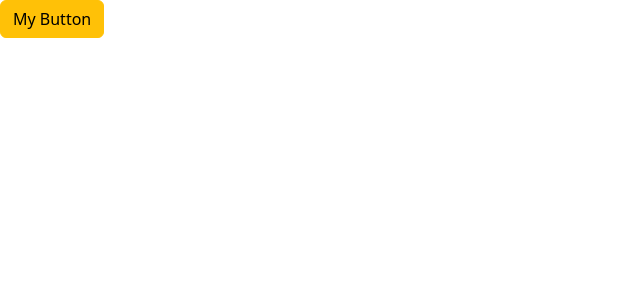
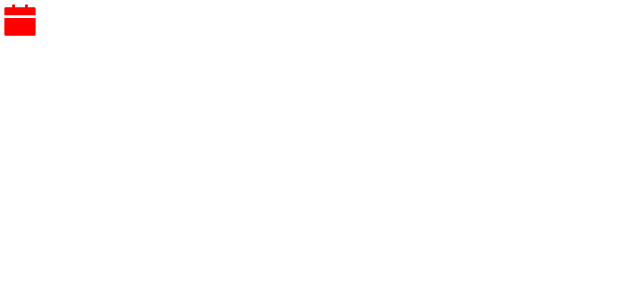
Before and after one commit to NgineZZ/ReactMoshTsx1, a React (Vite) app: page / in a window 1280 px wide. Shown: the top 300 px of the page, without its empty margins (0-640 px from the left). Built offline with nearby package versions, Linux system fonts and the light colour scheme.

Commit message:
added reactIcons and instyles

```diff
--- a/package.json
+++ b/package.json
@@ -12,7 +12,8 @@
   "dependencies": {
     "bootstrap": "^5.2.3",
     "react": "^18.2.0",
-    "react-dom": "^18.2.0"
+    "react-dom": "^18.2.0",
+    "react-icons": "^4.7.1"
   },
   "devDependencies": {
     "@types/react": "^18.2.66",
--- a/src/App.tsx
+++ b/src/App.tsx
@@ -1,17 +1,9 @@
-import { useState } from "react";
-import Alert from "./Components/Alert";
-import Button from "./Components/Button";
+import { AiFillCalendar } from "react-icons/ai";
 
 function App() {
-  const [alertVisible, setAleartVisibility] = useState(false);
   return (
     <div>
-      {alertVisible && (
-        <Alert onClose={() => setAleartVisibility(false)}>An Aleart</Alert>
-      )}
-      <Button colour="warning" onClick={() => setAleartVisibility(true)}>
-        My Button
-      </Button>
+      <AiFillCalendar color="red" size={40} />
     </div>
   );
 }
```
Also changed, not shown: 1 other file (tests, documents, lock files or other folders).
